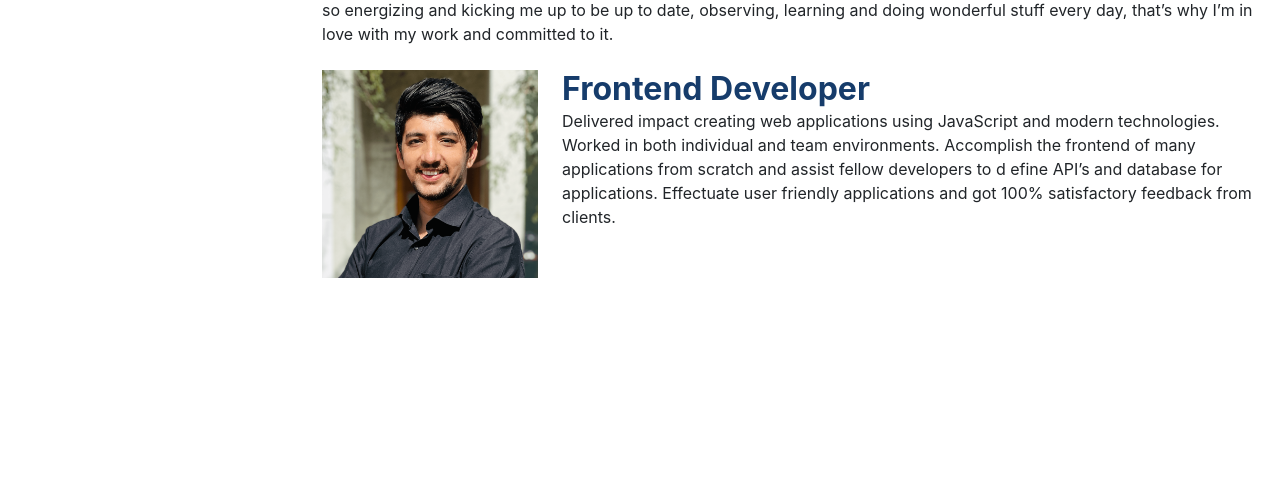
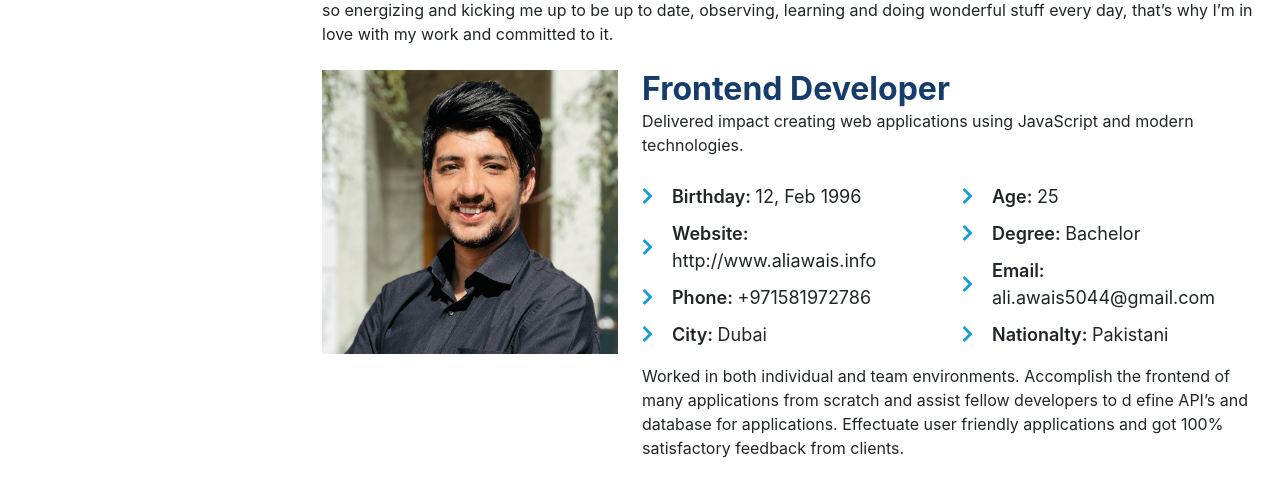
Before and after one commit to aliawais0007/portfolio, a Next.js app: page / in a window 1280 px wide. Shown: the part 978-1474 px from the top of the page. Before the commit the page ends 1306 px from the top, so only its background shows below. Built offline with nearby package versions, Linux system fonts and the light colour scheme.

Commit message:
about section done

```diff
--- a/components/common/drawermenu.js
+++ b/components/common/drawermenu.js
@@ -17,6 +17,7 @@ import PermContactCalendarIcon from '@material-ui/icons/PermContactCalendar';
 import sassStyles from '../../styles/Home.module.scss';
 import { useState } from "react";
 import { imagePath, menu, name } from "../../contants";
+import { useRouter } from "next/router";
 
 const useStyles = makeStyles({
     root: {
@@ -65,7 +66,7 @@ const styles = {
 
 
 const DrawerMenu = (props) => {
-
+    const router = useRouter();
     const classes = useStyles();
     const logo = [<HomeIcon style={styles.iconColor} key={1} />, <InfoIcon style={styles.iconColor} key={2} />, <FileCopyIcon style={styles.iconColor} key={3} />, <LibraryBooksIcon style={styles.iconColor} key={4} />, <StorageIcon style={styles.iconColor} key={5} />, <PermContactCalendarIcon style={styles.iconColor} key={6} />];
     return (
@@ -78,7 +79,7 @@ const DrawerMenu = (props) => {
             <div style={styles.listWrapper}>
                 {menu.map((text, index) =>
                     <div key={index}>
-                        <a key={index} href={"#" + text.toLowerCase()} >
+                        <a key={index} onClick={() => { router.push("#" + text.toLowerCase()) }} >
                             <List key={index} style={styles.link}>
                                 <ListItem className={sassStyles.linkhover}>
                                     <ListItemIcon>
--- a/components/cvdetails.js
+++ b/components/cvdetails.js
@@ -1,6 +1,25 @@
 import sassStyles from "../styles/Home.module.scss";
-import { imagePath, menu, name } from "../contants";
+import { faChevronRight } from '@fortawesome/free-solid-svg-icons';
+import { FontAwesomeIcon } from '@fortawesome/react-fontawesome';
+import { personalDetails1, personalDetails2 } from "../contants";
 import Avatar from "@material-ui/core/Avatar";
+
+
+const ListItem = (props) => {
+    return (
+        <ul className={sassStyles.personalDetailUl}>
+            {
+                props.array?.map((item, i) => {
+                    return <li key={i}>
+                        <FontAwesomeIcon icon={faChevronRight} />
+                        <span>{item.key + ":   "}</span>
+                        {item.value}
+                    </li>
+                })
+            }
+        </ul>
+    );
+}
 
 export const CvDetails = () => {
     return (
@@ -18,16 +37,28 @@ export const CvDetails = () => {
                 </div>
 
                 <div className={"row mt-4 justify-content-center"}>
-                    <div className={"col-10 col-md-3"}>
+                    <div className={"col-10 col-md-4"}>
                         <Avatar src={"/assets/images/ali-awais.png"} className={sassStyles.cvPic} />
 
                     </div>
-                    <div className={"col-12 col-md-9"}>
+                    <div className={"col-12 col-md-8"}>
                         <h2 className={sassStyles.sectionTitle + " " + sassStyles.sectionTitleAfter}>
                             Frontend Developer
                         </h2>
                         <p>
-                            Delivered impact creating web applications using JavaScript and modern technologies. Worked in both individual and team environments. Accomplish the frontend of many applications from scratch and assist fellow developers to d efine API’s and database for applications. Effectuate user friendly applications and got 100% satisfactory feedback from clients.
+                            Delivered impact creating web applications using JavaScript and modern technologies.
+                        </p>
+
+                        <div className={"row"}>
+                            <div className={"col-6"}>
+                                <ListItem array={personalDetails1} ulClass={"personalDetailUl"} />
+                            </div>
+                            <div className={"col-6"}>
+                                <ListItem array={personalDetails2} ulClass={"personalDetailUl"} />
+                            </div>
+                        </div>
+                        <p>
+                            Worked in both individual and team environments. Accomplish the frontend of many applications from scratch and assist fellow developers to d efine API’s and database for applications. Effectuate user friendly applications and got 100% satisfactory feedback from clients.
                         </p>
                     </div>
                 </div>
--- a/contants.js
+++ b/contants.js
@@ -4,5 +4,7 @@ module.exports = {
     title: "JavaScript Developer",
     publicPath: "../../assets/",
     imagePath: "../../assets/images/",
-    menu: ["HOME", "ABOUT", "RESUME", "PORTFOLIO", "SERVICES", "CONTACT"]
+    menu: ["HOME", "ABOUT", "RESUME", "PORTFOLIO", "SERVICES", "CONTACT"],
+    personalDetails1: [{ key: "Birthday", value: "12, Feb 1996" }, { key: "Website", value: "http://www.aliawais.info" }, { key: "Phone", value: "+971581972786" }, { key: "City", value: "Dubai" }],
+    personalDetails2: [{ key: "Age", value: "25" }, { key: "Degree", value: "Bachelor" }, { key: "Email", value: "ali.awais5044@gmail.com" }, { key: "Nationalty", value: "Pakistani" }],
 }
--- a/pages/index.js
+++ b/pages/index.js
@@ -26,7 +26,7 @@ export default function Home() {
     toggleDrawer(status);
   }
   useEffect(() => {
-    toggleDrawer(width > 767 ? true : false)
+    toggleDrawer(width > 930 ? true : false)
   }, [width])
   return (
     <>
--- a/styles/Home.module.scss
+++ b/styles/Home.module.scss
@@ -25,6 +25,9 @@ h2.title {
   position: absolute;
   top: toRem(10);
   right: toRem(10);
+  @media (min-width: 931px) {
+    display: none !important;
+  }
 }
 
 .linkhover {
@@ -122,7 +125,7 @@ h2.title {
   position: relative;
   padding: toRem(50) toRem(10);
   z-index: 1;
-  @media (min-width: 768px) {
+  @media (min-width: 931px) {
     margin-left: toRem(300);
   }
 }
@@ -148,12 +151,12 @@ h2.title {
 }
 
 .menuIcon {
-  @media (min-width: 768px) {
+  @media (min-width: 931px) {
     display: none !important;
   }
-  @media (max-width: 767px) {
+  @media (max-width: 930px) {
     display: block;
-    position: absolute;
+    position: fixed;
     top: 20px;
     right: 20px;
     width: 38px !important;
@@ -161,3 +164,24 @@ h2.title {
     color: #fff;
   }
 }
+
+.personalDetailUl {
+  list-style: none;
+  padding-left: 0;
+  li {
+    position: relative;
+    padding-left: 30px;
+    margin: 10px 0;
+    font-size: 18px;
+    svg {
+      color: #149ddd;
+      position: absolute;
+      left: 0;
+      top: 50%;
+      transform: translate(0%, -50%);
+    }
+    span {
+      font-weight: 600;
+    }
+  }
+}
```
